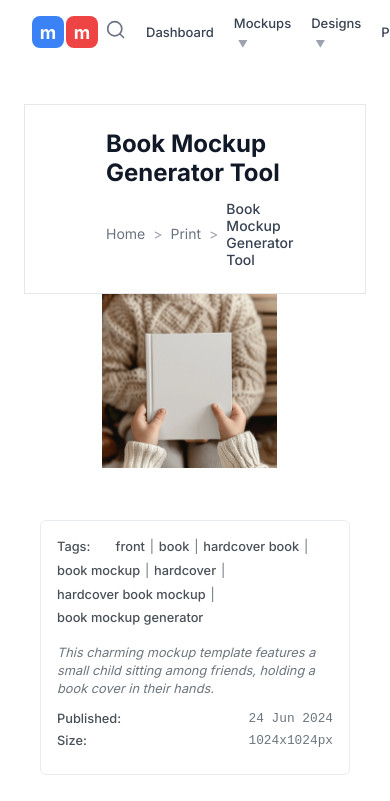
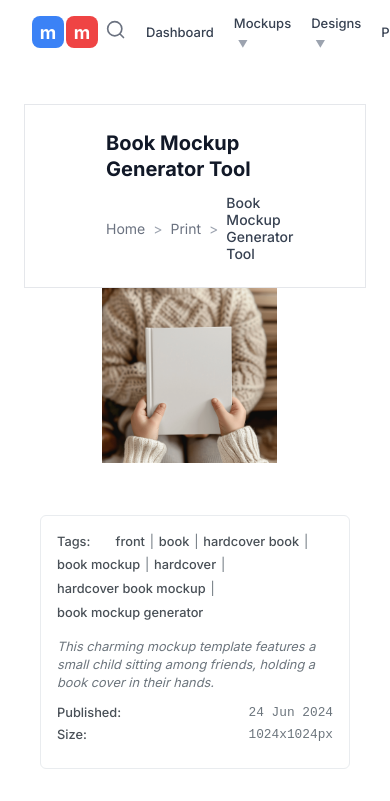
Before and after one commit to dis625406542/bookmockupgenerator, a Vue app in the folder web-ui/: page / in a window 390 px wide. Shown: the top 801 px of the page. Built offline with nearby package versions, Linux system fonts and the light colour scheme; the HTML template or start-up script is replaced by a standard one.

Commit message:
生成器修改

```diff
--- a/web-ui/src/components/PageHeader.vue
+++ b/web-ui/src/components/PageHeader.vue
@@ -42,11 +42,11 @@ export default {
 }
 
 .page-title {
-  font-size: 28px;
-  font-weight: 700;
+  font-size: 18px;
+  font-weight: 600;
   color: #111827;
   margin: 0 0 12px 0;
-  line-height: 1.2;
+  line-height: 1.3;
 }
 
 .breadcrumbs {
@@ -75,7 +75,7 @@ export default {
   }
 
   .page-title {
-    font-size: 24px;
+    font-size: 20px;
   }
 }
 </style>
```
